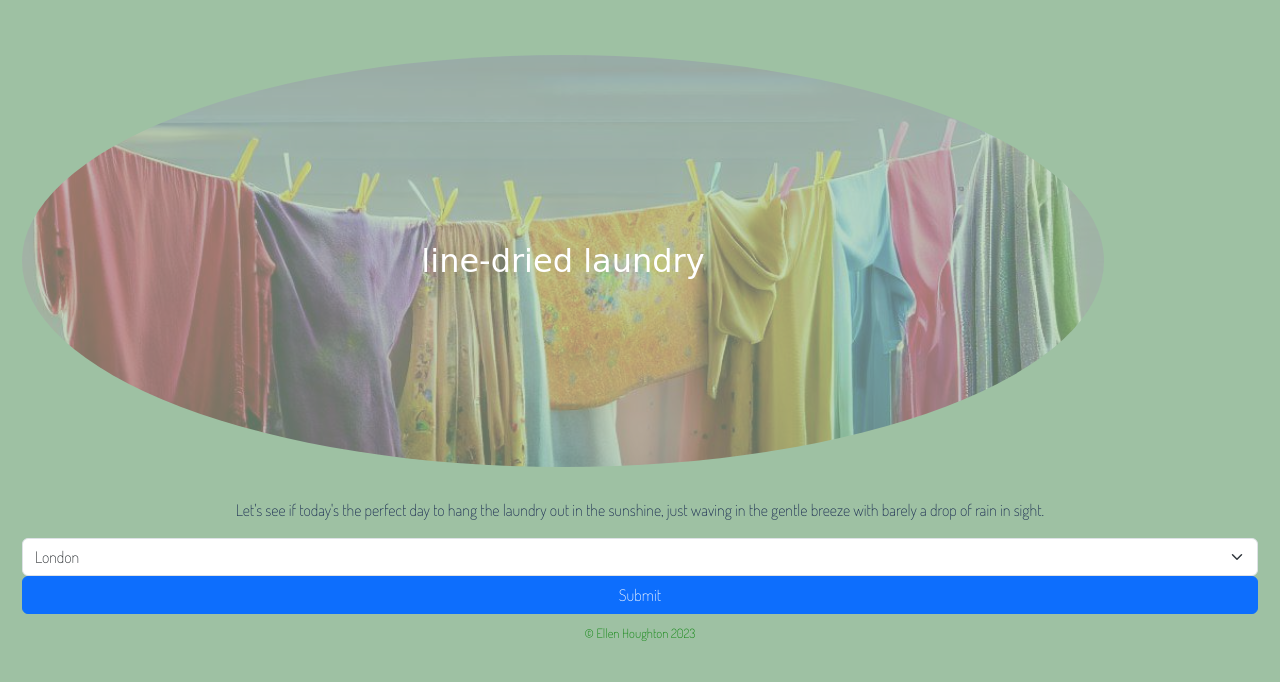
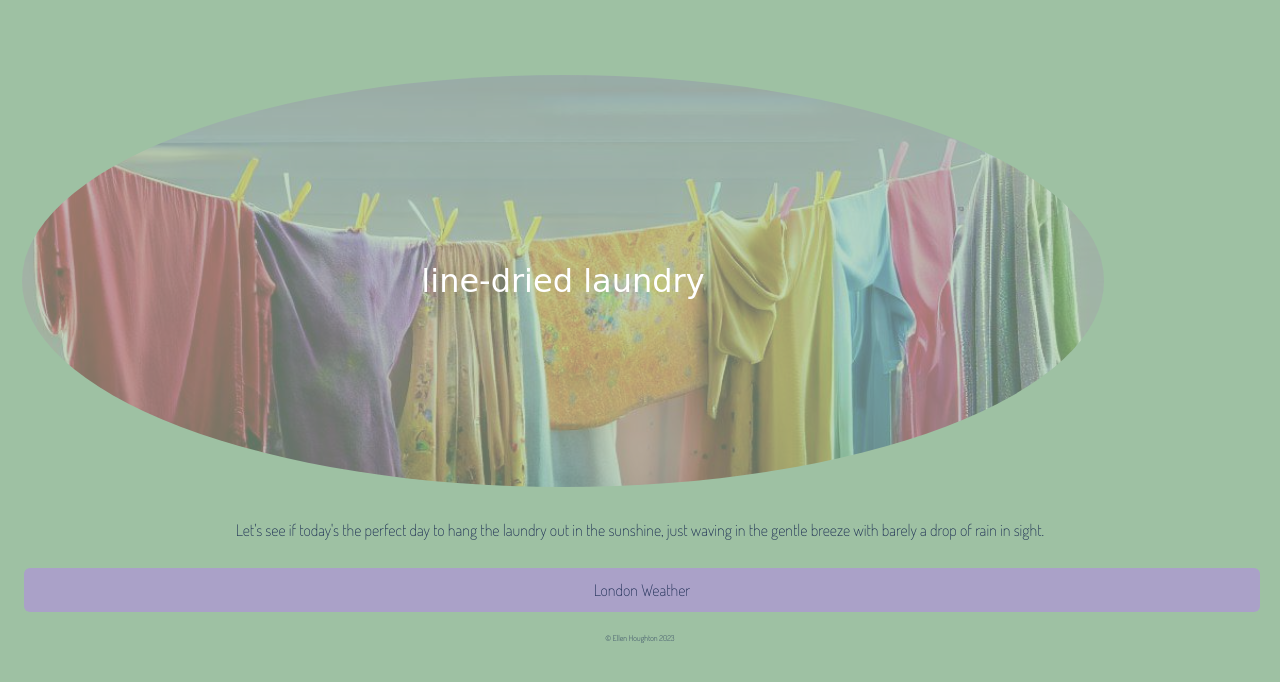
Before and after one commit to annwyl21/weather_forecast, a Flask app: page / in a window 1280 px wide. Shown: the top 682 px of the page. Run offline with Flask 3, Linux system fonts and the light colour scheme; some web fonts are replaced.

Commit message:
link to location on home page

```diff
--- a/application/form.py
+++ b/application/form.py
@@ -2,5 +2,5 @@ from wtforms import SelectField, SubmitField
 from flask_wtf import FlaskForm
 
 class LocationForm(FlaskForm):
-    location = SelectField('Location', choices=[('london', 'London'), ('oxford', 'Oxford'), ('cambridge', 'Cambridge')])
+    location = SelectField('location', choices=[('london', 'London'), ('oxford', 'Oxford'), ('cambridge', 'Cambridge')])
     submit = SubmitField('Submit')
--- a/application/routes.py
+++ b/application/routes.py
@@ -5,14 +5,9 @@ from application.form import LocationForm
 
 @app.route('/')
 def index():
-    error_message = ''
-    form = LocationForm()
-    if request.method == 'POST':
-        location = form.location.data
-        if not location:
-            error_message = 'Please select a location.'
-        else:
-            weather_forecast = Rain(get_weather_data(location))
-            return render_template('detail.html', title='Weather Details', weather_forecast=weather_forecast)
+    return render_template('index.html', title='Line-dried Laundry')
 
-    return render_template('index.html', title='Line-dried Laundry', form=form, error_message=error_message)
+@app.route('/detail')
+def detail():
+    weather_forecast = Rain(get_weather_data('london'))
+    return render_template('detail.html', title='London Weather')
--- a/application/static/styles/styles.css
+++ b/application/static/styles/styles.css
@@ -8,10 +8,9 @@ body {
     background: #9EC1A3;
     font-family: 'Dosis', sans-serif;
     color: #192A51;
-    margin-top: 30px;
+    margin-top: 50px;
     margin-left: 10px;
     margin-right: 10px;
-
 }
 
 h1 {
@@ -20,65 +19,46 @@ h1 {
     font-family: 'Rubik Puddles', cursive;
 }
 
-h2 {
-    text-align: center;
-    font-size: 1.5em;
-}
-
-h3, p {
+p {
     text-align: center;
     font-size: 1em;
 }
-
-.benefit {
-    text-align: center;
-}
-
-ul {
-    list-style-type: none;
-  }
 
 span {
     font-weight: bold;
     font-size: 1.2em;
 }
 
-.carousel {
-    width:350px;
+  .form-select {
+    margin: 50px 2px;
   }
 
-button {
-    width: 100%;
-    font-size: 1em;
-  }
-
-  .btn-orange {
+  .btn-primary {
     background-color: #aaa1c8; /* The background color */
     border: none; /* Remove border if any */
     color: #192A51; /* The text color */
     text-align: center; /* Align the text to the center */
     text-decoration: none; /* Remove underline */
     display: inline-block; /* Display it as inline block */
-    font-size: 16px; /* Increase font size */
-    margin: 4px 2px; /* Add some margin */
+    font-size: 1em; /* Increase font size */
+    margin: 10px 2px; /* Add some margin */
     cursor: pointer; /* Change cursor on hover */
     transition: all 0.5s; /* Add transition */
     padding: 10px 24px; /* Padding */
     width: 100%;
 }
 
-.btn-orange:hover {
-    background-color: #AAA1C8; /* Change the background color on hover */
+.btn-primary:hover {
+    background-color: #967aa1; /* Change the background color on hover */
     color: #192A51; /* Keep the text color to be white */
 }
 
-
 footer {
-    text-align: center;
-    font-size: 0.8em;
+    text-align: left;
+    font-size: 0.5em;
     margin-top: 10px;
     margin-bottom: 10px;
-    color: green;
+    color: #192A51;
 }
 
 img {
--- a/application/templates/index.html
+++ b/application/templates/index.html
@@ -13,18 +13,9 @@
   <!-- Introduction to Page -->
   <p>Let's see if today's the perfect day to hang the laundry out in the sunshine, just waving in the gentle breeze with barely a drop of rain in sight.</p>
 
-  <!-- Add in location choice here -->
-  {{ error_message }}
-  <div class="'form">
-    <form method="'POST" action="">
-      {{ form.hidden_tag() }}
-      <select class="form-select" aria-label="Choose your location" name="location" selected>
-        {% for location in form.location %}
-        {{ location }}
-        {% endfor %}
-      </select>
-      <button type="submit" class="btn btn-primary submit">Submit</button>
-    </form>
+  <!-- Add 'select' input form for location with submit -->
+  <a class="btn btn-primary" href="./detail" role="button">London Weather</a>
+
   </div>
 </div>
 
```
Also changed, not shown: application/rain.py (+6 -4 lines).
